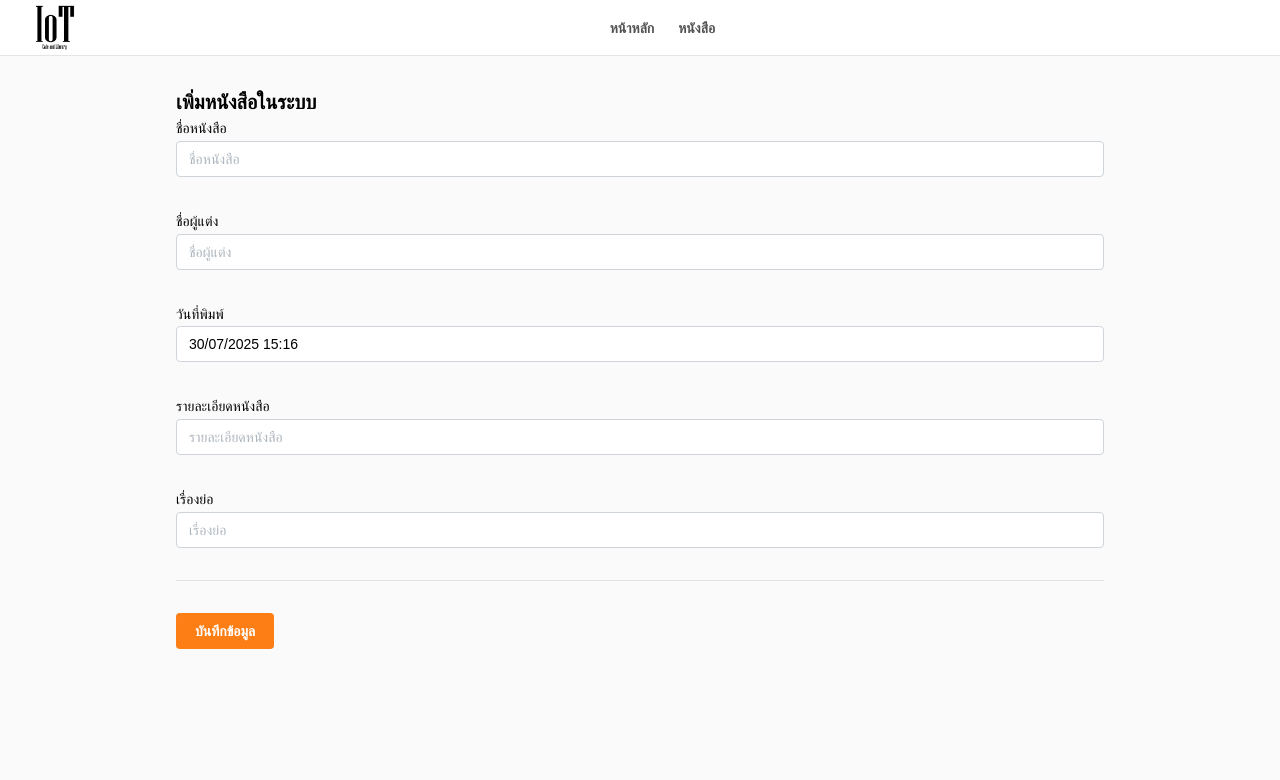
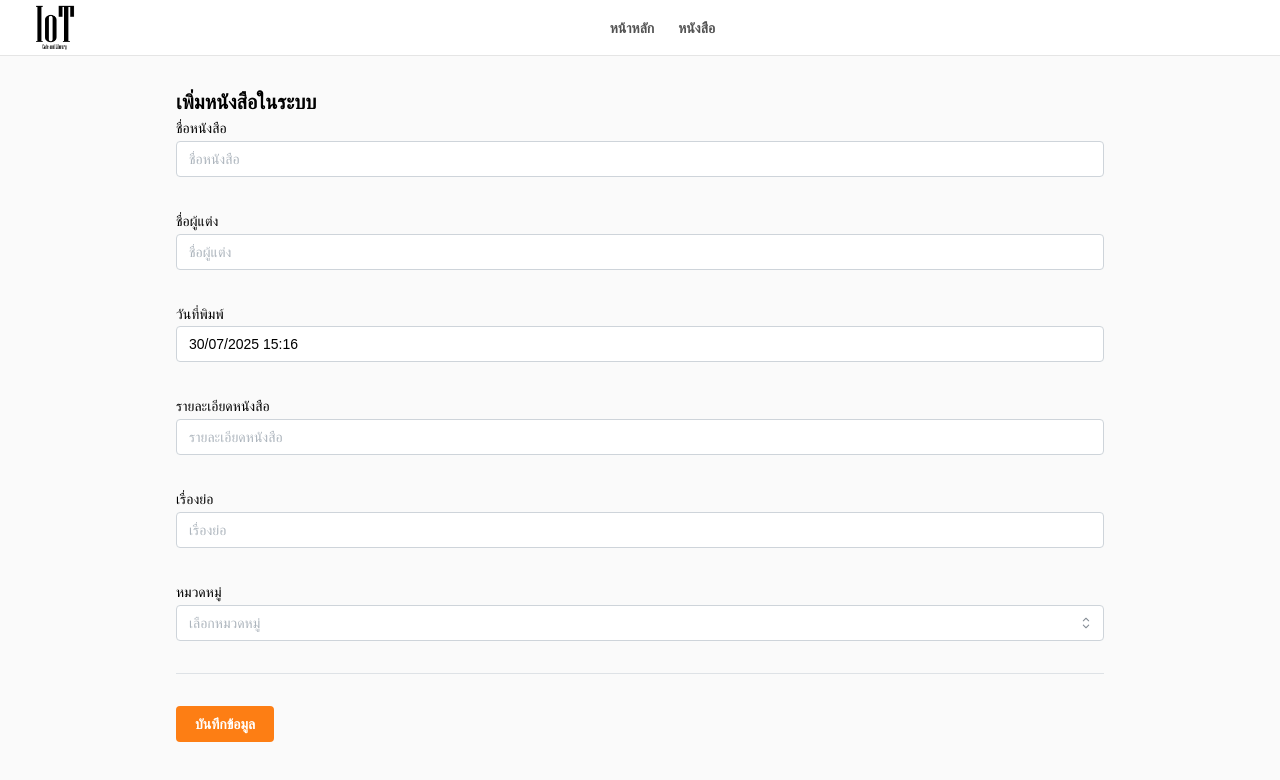
Before and after one commit to NonsanXX/iot-68, a React (Vite) app in the folder wk2_assgn/client/: page /books/create in a window 1280 px wide. Shown: the top 780 px of the page. Built offline with nearby package versions, Linux system fonts and the light colour scheme; no server answers.

Commit message:
feat: add genre selection to book create and edit forms, and update models

```diff
--- a/wk2_assgn/client/src/lib/models.tsx
+++ b/wk2_assgn/client/src/lib/models.tsx
@@ -5,4 +5,10 @@ export interface Book {
   description?: string;
   synopsis?: string;
   publishedAt: string;
+  genreId?: number;
 }
+
+export interface Genre {
+  id: number;
+  title: string;
+}
--- a/wk2_assgn/client/src/pages/book-by-id.tsx
+++ b/wk2_assgn/client/src/pages/book-by-id.tsx
@@ -2,6 +2,7 @@ import { Alert, Badge, Button, Container, Divider } from "@mantine/core";
 import Layout from "../components/layout";
 import { Link, useParams } from "react-router-dom";
 import { Book } from "../lib/models";
+import { Genre } from "../lib/models";
 import useSWR from "swr";
 import Loading from "../components/loading";
 import { IconAlertTriangleFilled, IconEdit } from "@tabler/icons-react";
@@ -10,6 +11,9 @@ export default function BookByIdPage() {
   const { bookId } = useParams();
 
   const { data: book, isLoading, error } = useSWR<Book>(`/books/${bookId}`);
+  const { data: genre } = useSWR<Genre>(
+    book?.genreId ? `/genres/${book.genreId}` : null
+  );
 
   return (
     <>
@@ -40,21 +44,24 @@ export default function BookByIdPage() {
                 <div className="col-span-2 px-4 space-y-2 py-4">
                   <h3>รายละเอียดหนังสือ</h3>
                   <p className="indent-4">
-                    {book.description || "No description available."}
+                    {book.description || "ไม่มีคำอธิบายหนังสือ"}
                   </p>
 
                   <h3>เรื่องย่อ</h3>
                   <p className="indent-4">
-                    {book.synopsis || "No synopsis available."}
+                    {book.synopsis || "ไม่มีเรื่องย่อหรือสรุปเนื้อหา"}
                   </p>
 
                   <h3>หมวดหมู่</h3>
                   {/* TODO: เพิ่มหมวดหมู่(s) */}
                   <div className="flex flex-wrap gap-2">
-                    <Badge color="teal">#หมวดหมู่ 1</Badge>
-                    <Badge color="teal">#หมวดหมู่ 2</Badge>
-                    <Badge color="teal">#หมวดหมู่ 3</Badge>
-                    <Badge color="teal">#หมวดหมู่ 4</Badge>
+                    {genre ? (
+                      <Badge key={genre.id} color="teal">
+                        {genre.title}
+                      </Badge>
+                    ) : (
+                      <Badge color="gray">ไม่ทราบหมวดหมู่</Badge>
+                    )}
                   </div>
                 </div>
               </div>
--- a/wk2_assgn/client/src/pages/book-create.tsx
+++ b/wk2_assgn/client/src/pages/book-create.tsx
@@ -7,11 +7,15 @@ import axios, { AxiosError } from "axios";
 import { notifications } from "@mantine/notifications";
 import { Book } from "../lib/models";
 import { DateTimePicker } from "@mantine/dates";
+import { Select } from "@mantine/core";
+import useSWR from "swr";
 
 export default function BookCreatePage() {
   const navigate = useNavigate();
 
   const [isProcessing, setIsProcessing] = useState(false);
+
+  const {data: genres} = useSWR<{ id: number; title: string }[]>(`/genres`);
 
   const bookCreateForm = useForm({
     initialValues: {
@@ -20,6 +24,7 @@ export default function BookCreatePage() {
       description: "",
       synopsis: "",
       publishedAt: new Date(),
+      genreId: null as number | null,
     },
 
     validate: {
@@ -104,7 +109,20 @@ export default function BookCreatePage() {
               {...bookCreateForm.getInputProps("synopsis")}
             />
 
-            {/* TODO: เพิ่มหมวดหมู่(s) */}
+            <Select
+              label="หมวดหมู่"
+              placeholder="เลือกหมวดหมู่"
+              data={
+                (genres || []).map((genre) => ({
+                  value: genre.id.toString(),
+                  label: genre.title,
+                }))
+              }
+              {...bookCreateForm.getInputProps("genreId")}
+              onChange={(value) => {
+                bookCreateForm.setFieldValue("genreId", value ? Number(value) : null);
+              }}
+            />
 
             <Divider />
 
--- a/wk2_assgn/client/src/pages/book-edit-by-id.tsx
+++ b/wk2_assgn/client/src/pages/book-edit-by-id.tsx
@@ -11,6 +11,7 @@ import { useEffect, useState } from "react";
 import axios, { AxiosError } from "axios";
 import { notifications } from "@mantine/notifications";
 import { modals } from "@mantine/modals";
+import { Select } from "@mantine/core";
 import dayjs from "dayjs";
 
 export default function BookEditById() {
@@ -20,6 +21,7 @@ export default function BookEditById() {
   const [isProcessing, setIsProcessing] = useState(false);
 
   const { data: book, isLoading, error } = useSWR<Book>(`/books/${bookId}`);
+  const { data: genres } = useSWR<{ id: number; title: string }[]>(`/genres`);
   const [isSetInitialValues, setIsSetInitialValues] = useState(false);
 
   const bookEditForm = useForm({
@@ -29,6 +31,7 @@ export default function BookEditById() {
       description: "",
       synopsis: "",
       publishedAt: new Date(),
+      genreId: null as number | null,
     },
 
     validate: {
@@ -130,6 +133,7 @@ export default function BookEditById() {
         description: book.description || "",
         synopsis: book.synopsis || "",
         publishedAt: parsedDate,
+        genreId: book.genreId || null,
       })
 
       bookEditForm.setValues({
@@ -138,6 +142,7 @@ export default function BookEditById() {
         description: book.description || "",
         synopsis: book.synopsis || "",
         publishedAt: parsedDate,
+        genreId: book.genreId || null,
       })
 
       setIsSetInitialValues(true)
@@ -194,7 +199,21 @@ export default function BookEditById() {
                   {...bookEditForm.getInputProps("synopsis")}
                 />
 
-                {/* TODO: เพิ่มหมวดหมู่(s) */}
+                <Select
+                  label="หมวดหมู่"
+                  placeholder="เลือกหมวดหมู่"
+                  data={
+                    (genres || []).map((genre) => ({
+                      value: genre.id.toString(),
+                      label: genre.title,
+                    }))
+                  }
+                  value={bookEditForm.values.genreId ? bookEditForm.values.genreId.toString() : ""}
+                  onChange={(value) => {
+                    bookEditForm.setFieldValue("genreId", value ? Number(value) : null);
+                  }}
+                />
+
 
                 <Divider />
 
```
